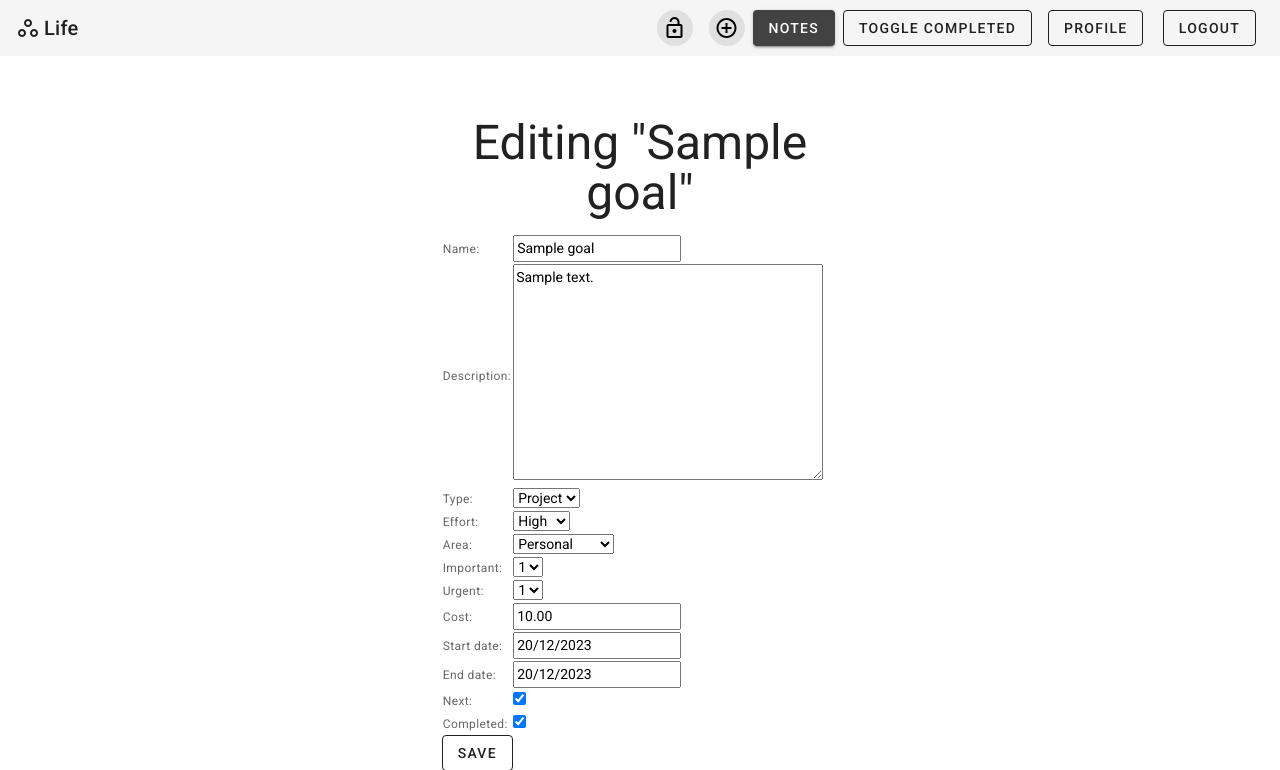
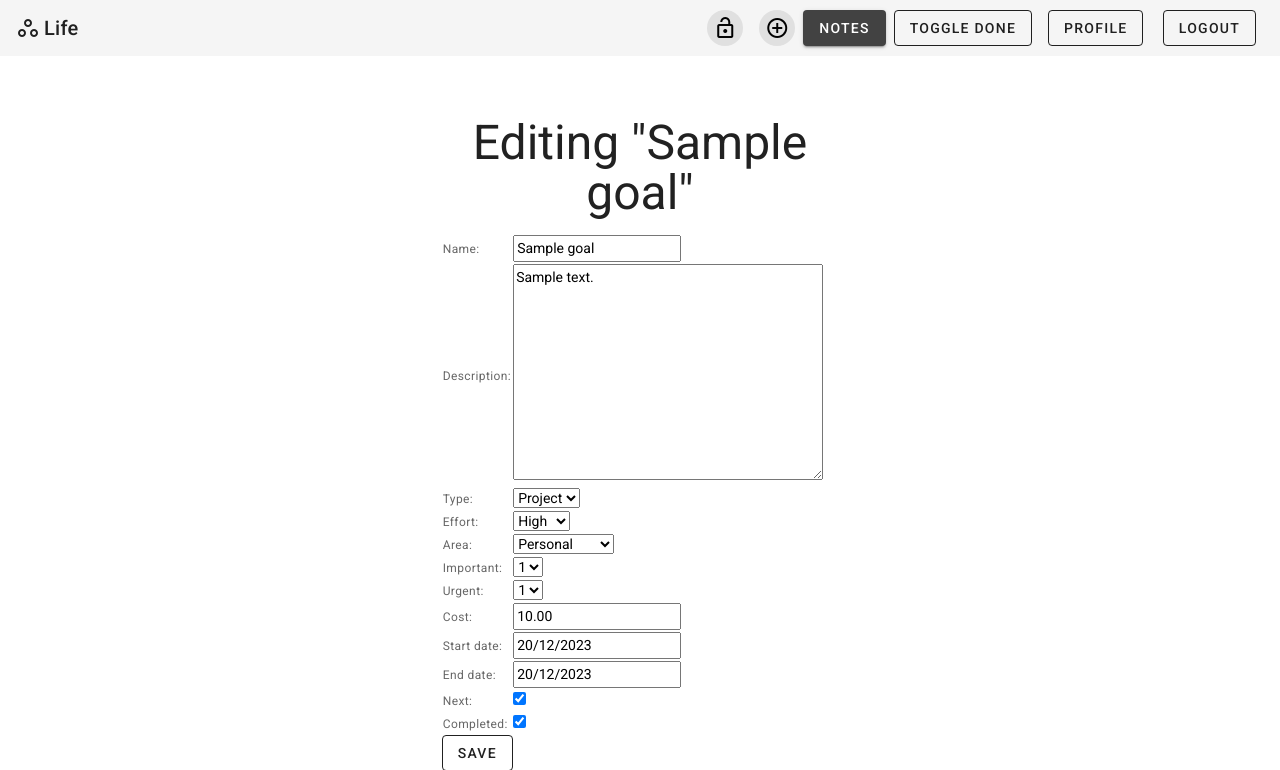
Before and after one commit to GuiFV/life, a Django app: page /edit_goal/1 in a window 1280 px wide. Shown: the top 770 px of the page. Run offline with Django 3.2, Linux system fonts and the light colour scheme; a user stored in the database is signed in; tables that the repository leaves empty hold one stand-in row (values such as "Sample post"); some libraries are stand-ins or nearby versions.

Commit message:
changed nav toggle completed to toggle done

```diff
--- a/life/core/templates/nav.html
+++ b/life/core/templates/nav.html
@@ -26,7 +26,7 @@
 
             <form action="{% url 'home' %}" method="post">
                 {% csrf_token %}
-                <button id="show-all-button" class="btn btn-outline-dark mx-2" type="button">Toggle Completed</button>
+                <button id="show-all-button" class="btn btn-outline-dark mx-2" type="button">Toggle Done</button>
             </form>
 
         {% endif %}
```
